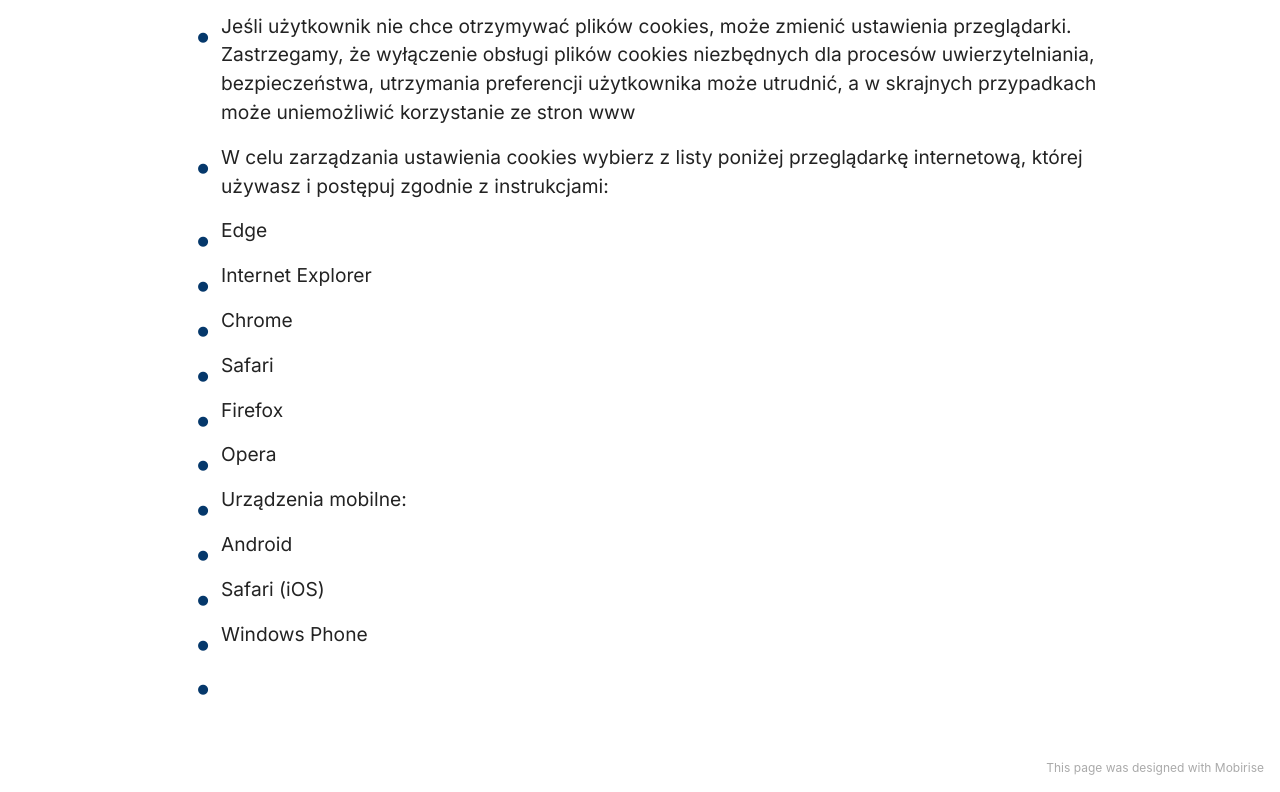
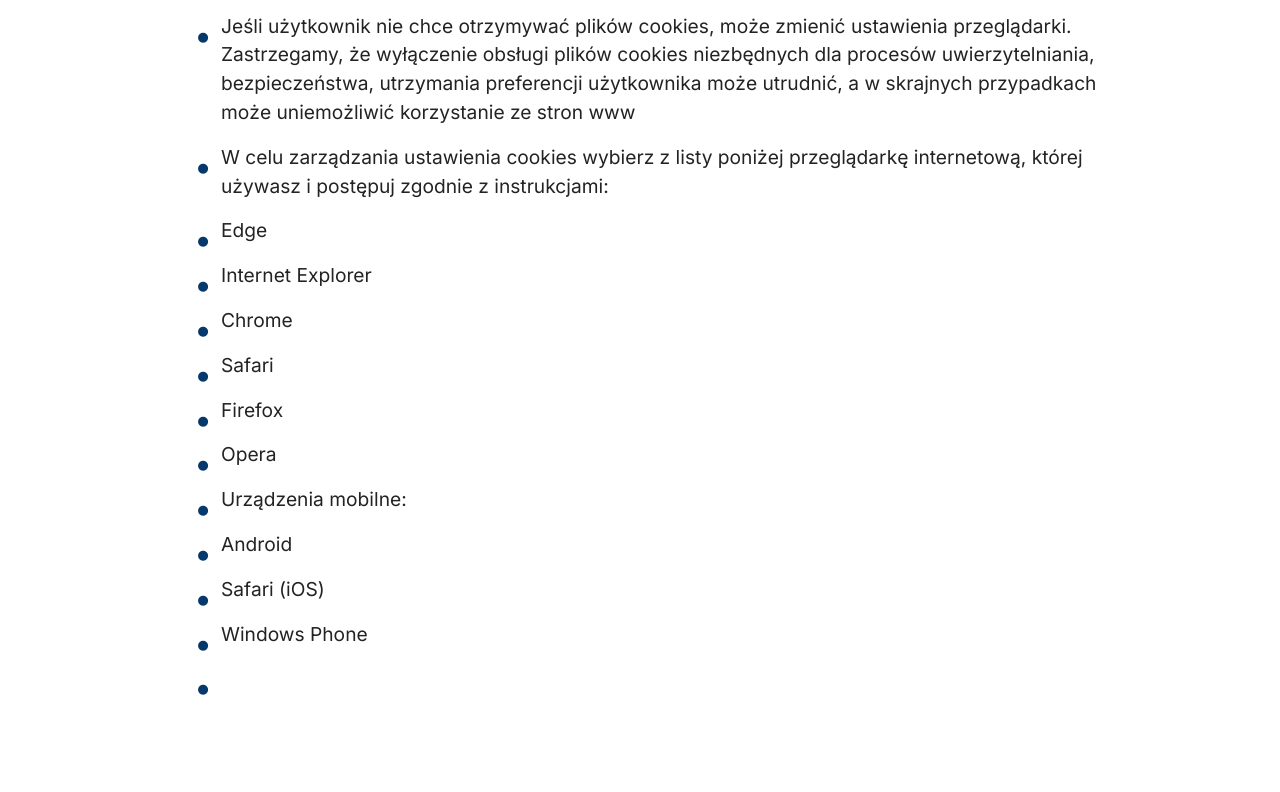
Before and after one commit to sPortal-site/sPortal, a plain HTML site: page polityka.html in a window 1280 px wide. Shown: the part 4170-4962 px from the top of the page. After the commit the page ends 4914 px from the top, so only its background shows below. Drawn offline with Linux system fonts and the light colour scheme.

Commit message:
Update polityka.html

```diff
--- a/polityka.html
+++ b/polityka.html
@@ -169,7 +169,7 @@
             </div>
         </div>
     </div>
-</section><section style="background-color: #fff; font-family: -apple-system, BlinkMacSystemFont, 'Segoe UI', 'Roboto', 'Helvetica Neue', Arial, sans-serif; color:#aaa; font-size:12px; padding: 0; align-items: center; display: flex;"><a href="https://mobirise.site/t" style="flex: 1 1; height: 3rem; padding-left: 1rem;"></a><p style="flex: 0 0 auto; margin:0; padding-right:1rem;"><a href="https://mobirise.site/c" style="color:#aaa;">This</a> page was designed with Mobirise</p></section><script src="assets/bootstrap/js/bootstrap.bundle.min.js"></script>  <script src="assets/web/assets/cookies-alert-plugin/cookies-alert-core.js"></script>  <script src="assets/web/assets/cookies-alert-plugin/cookies-alert-script.js"></script>  <script src="assets/smoothscroll/smooth-scroll.js"></script>  <script src="assets/ytplayer/index.js"></script>  <script src="assets/dropdown/js/navbar-dropdown.js"></script>  <script src="assets/theme/js/script.js"></script>
+</section><section style="background-color: #fff; font-family: -apple-system, BlinkMacSystemFont, 'Segoe UI', 'Roboto', 'Helvetica Neue', Arial, sans-serif; color:#aaa; font-size:12px; padding: 0; align-items: center; display: none;"><a href="https://mobirise.site/t" style="flex: 1 1; height: 0; padding-left: 1rem;"></a><p style="flex: 0 0 auto; margin:0; padding-right:1rem;"><a href="https://mobirise.site/c" style="color:#aaa;">This</a> page was designed with Mobirise</p></section><script src="assets/bootstrap/js/bootstrap.bundle.min.js"></script>  <script src="assets/web/assets/cookies-alert-plugin/cookies-alert-core.js"></script>  <script src="assets/web/assets/cookies-alert-plugin/cookies-alert-script.js"></script>  <script src="assets/smoothscroll/smooth-scroll.js"></script>  <script src="assets/ytplayer/index.js"></script>  <script src="assets/dropdown/js/navbar-dropdown.js"></script>  <script src="assets/theme/js/script.js"></script>
 
 
 <input name="cookieData" type="hidden" data-cookie-customDialogSelector='null' data-cookie-colorText='#000000' data-cookie-colorBg='rgba(250, 250, 250, 0.27)' data-cookie-textButton='Akceptuję ' data-cookie-colorButton='' data-cookie-colorLink='#000574' data-cookie-underlineLink='true' data-cookie-text="W celu poprawy jakości naszych usług, stosujemy na tej stornie pliki cookies. Więcej szczegółów na ten temat znajdziesz na stronie <a href='polityka.html'>Polityka Prywatności</a>.">
```
